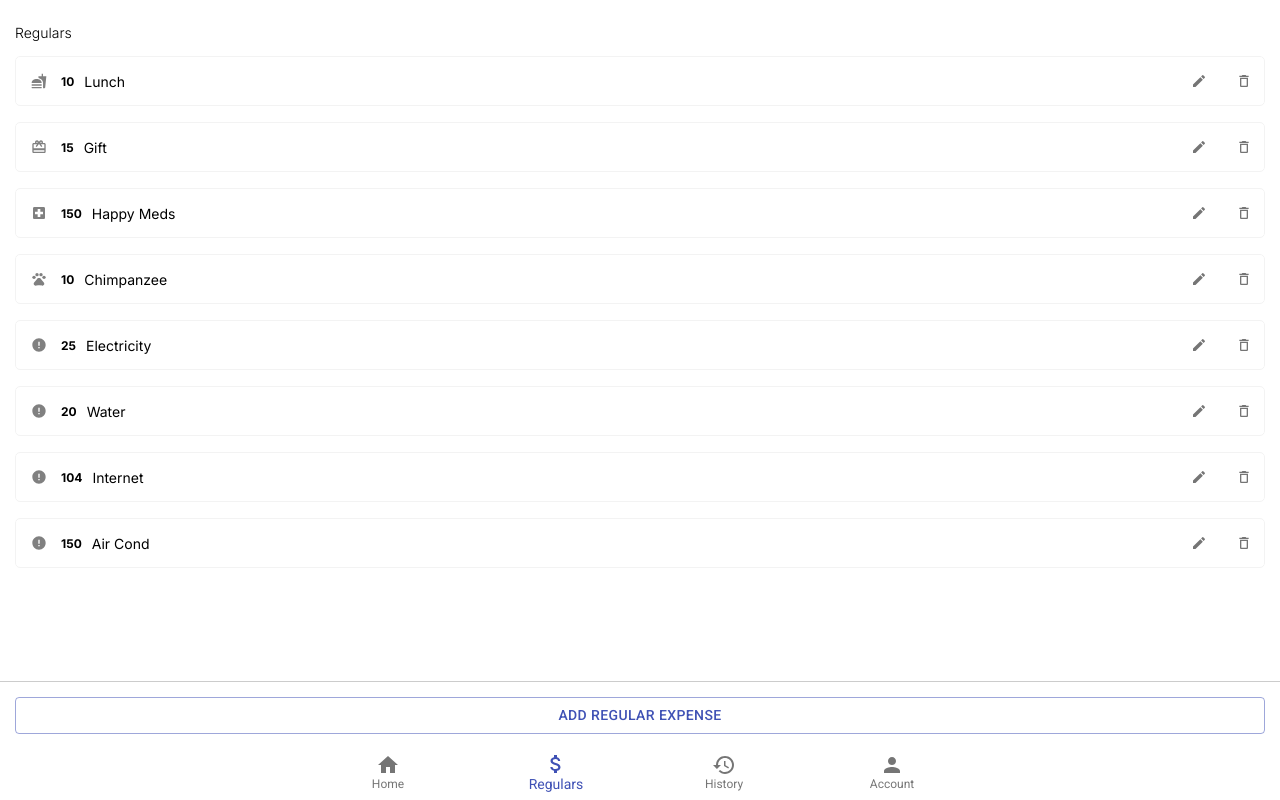
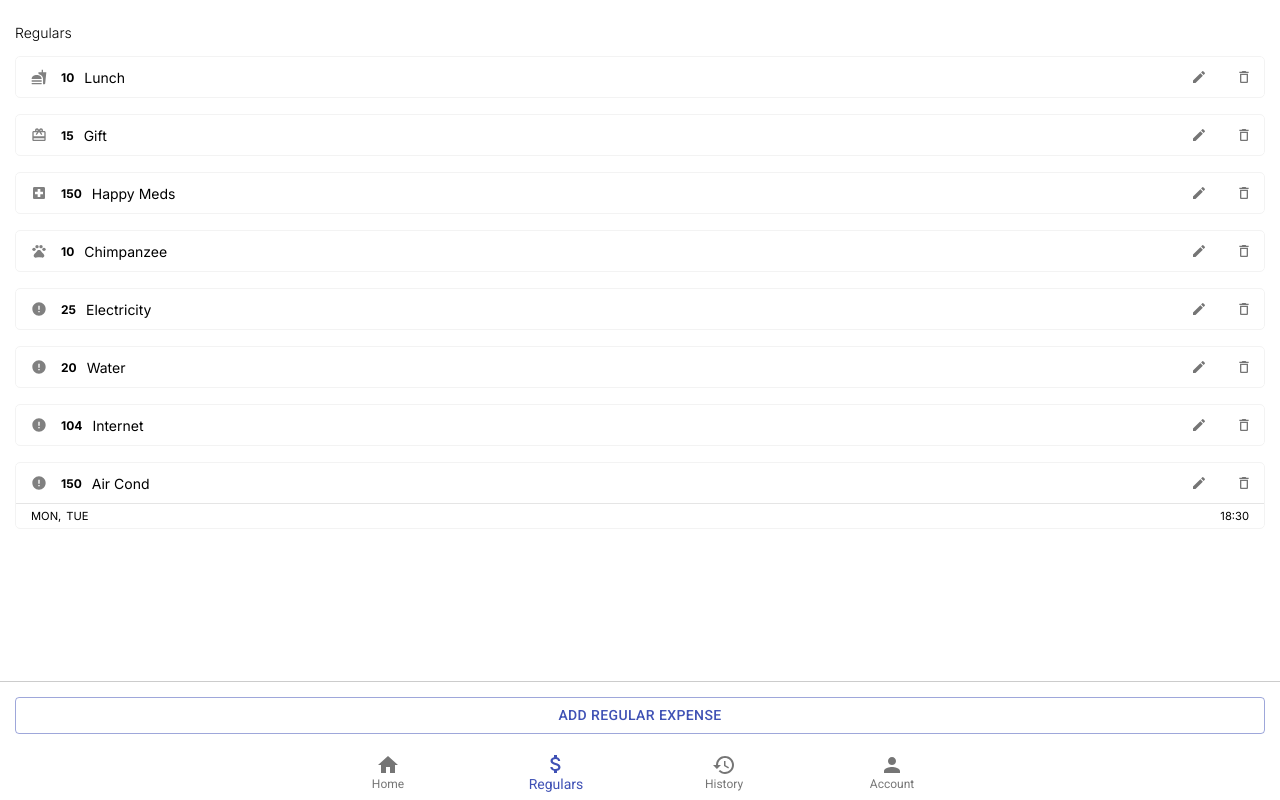
Before and after one commit to rajsaha/lazywallet, a React (Create React App) app: page /regulars in a window 1280 px wide. Built offline with nearby package versions, Linux system fonts and the light colour scheme.

Commit message:
regular expense shows days and time

```diff
--- a/src/components/AddExpense/AddExpense.js
+++ b/src/components/AddExpense/AddExpense.js
@@ -18,7 +18,7 @@ import {Repeat} from '@material-ui/icons';
 import * as Yup from 'yup';
 
 const daysArray = [
-    {value: 'mon', selected: true},
+    {value: 'mon', selected: false},
     {value: 'tue', selected: false},
     {value: 'wed', selected: false},
     {value: 'thu', selected: false},
--- a/src/components/RegularExpense/RegularExpense.js
+++ b/src/components/RegularExpense/RegularExpense.js
@@ -48,10 +48,30 @@ function RegularExpense({
         console.log("Adding expense");
     }
 
+    function getDaysRender(days) {
+        let max = 7;
+        let count = 0;
+        let spans = [];
+        days.forEach((day, index) => {
+            if (day.selected) {
+                spans.push(
+                    <span key={index}>{day.value}</span>
+                )
+                count++;
+            };
+        });
+        // Return if all selected
+        if (count === max) return <span>Everyday</span>
+
+        // Return if some selected
+        return spans;
+    }
+
     return (
         isEditable ?
             // Used in Regulars page
             <div className="regular-expense-container-editable">
+                <div className="top">
                     <div className="details-grid">
                         <div className="expense-icon">
                             <ExpenseIcon icon={data.typeDesc}/>
@@ -72,6 +92,19 @@ function RegularExpense({
                             <DeleteOutlineIcon style={{disabled: isLoading}}/>
                         </IconButton>
                     </div>
+                </div>
+
+                {
+                    data.repeat && data.days ?
+                    <div className="bottom">
+                        <div className="days">
+                            {getDaysRender(data.days)}
+                        </div>
+                        <div className="time">{data.time}</div>
+                    </div>
+                    :
+                    ''
+                }
 
                 {
                     showDeleteDialog ?
--- a/src/components/RegularExpense/RegularExpense.scss
+++ b/src/components/RegularExpense/RegularExpense.scss
@@ -42,10 +42,11 @@
     border: 1px solid #f3f3f3;
     border-radius: 5px;
     margin-bottom: 1rem;
-    height: 50px;
-    max-height: 50px;
+    position: relative;
+    @extend .interFont;
+
+    .top {
         display: flex;
-    position: relative;
 
         .details-grid {
             display: inline-grid;
@@ -67,14 +68,12 @@
             .amount {
                 font-size: 0.75rem;
                 font-weight: bold;
-            @extend .interFont;
                 align-self: center;
             }
 
             .title {
                 margin: 0;
                 align-self: center;
-            @extend .interFont;
                 font-weight: 400;
                 font-size: 0.875rem;
             }
@@ -90,3 +89,31 @@
             }
         }
     }
+
+    .bottom {
+        border-top: 1px solid rgba(0, 0, 0, .1);
+        font-size: 0.7rem;
+        padding: 5px 15px;
+        display: inline-grid;
+        grid-template-columns: 1fr 1fr;
+        width: 100%;
+
+        .days {
+            span {
+                text-transform: uppercase;
+
+                &:not(:last-child) {
+                    margin-right: 5px;
+                }
+
+                &:not(:last-child)::after {
+                    content: ',';
+                }
+            }
+        }
+
+        .time {
+            justify-self: end;
+        }
+    }
+}
--- a/src/helper/dummy-data/dummy-data.service.js
+++ b/src/helper/dummy-data/dummy-data.service.js
@@ -6,7 +6,16 @@ class DummyData {
             title: "Lunch",
             amount: 10,
             repeat: false,
-            time: ''
+            time: '',
+            days: [
+                {value: 'mon', selected: false},
+                {value: 'tue', selected: false},
+                {value: 'wed', selected: false},
+                {value: 'thu', selected: false},
+                {value: 'fri', selected: false},
+                {value: 'sat', selected: false},
+                {value: 'sun', selected: false}
+            ]
         },
         {
             id: 1,
@@ -15,7 +24,16 @@ class DummyData {
             title: "Gift",
             amount: 15,
             repeat: false,
-            time: ''
+            time: '',
+            days: [
+                {value: 'mon', selected: false},
+                {value: 'tue', selected: false},
+                {value: 'wed', selected: false},
+                {value: 'thu', selected: false},
+                {value: 'fri', selected: false},
+                {value: 'sat', selected: false},
+                {value: 'sun', selected: false}
+            ]
         },
         {
             id: 2,
@@ -24,7 +42,16 @@ class DummyData {
             title: "Happy Meds",
             amount: 150,
             repeat: false,
-            time: ''
+            time: '',
+            days: [
+                {value: 'mon', selected: false},
+                {value: 'tue', selected: false},
+                {value: 'wed', selected: false},
+                {value: 'thu', selected: false},
+                {value: 'fri', selected: false},
+                {value: 'sat', selected: false},
+                {value: 'sun', selected: false}
+            ]
         },
         {
             id: 3,
@@ -33,7 +60,16 @@ class DummyData {
             title: "Chimpanzee",
             amount: 10,
             repeat: false,
-            time: ''
+            time: '',
+            days: [
+                {value: 'mon', selected: false},
+                {value: 'tue', selected: false},
+                {value: 'wed', selected: false},
+                {value: 'thu', selected: false},
+                {value: 'fri', selected: false},
+                {value: 'sat', selected: false},
+                {value: 'sun', selected: false}
+            ]
         },
         {
             id: 4,
@@ -42,7 +78,16 @@ class DummyData {
             title: "Electricity",
             amount: 25,
             repeat: false,
-            time: ''
+            time: '',
+            days: [
+                {value: 'mon', selected: false},
+                {value: 'tue', selected: false},
+                {value: 'wed', selected: false},
+                {value: 'thu', selected: false},
+                {value: 'fri', selected: false},
+                {value: 'sat', selected: false},
+                {value: 'sun', selected: false}
+            ]
         },
         {
             id: 5,
@@ -51,7 +96,16 @@ class DummyData {
             title: "Water",
             amount: 20,
             repeat: false,
-            time: ''
+            time: '',
+            days: [
+                {value: 'mon', selected: false},
+                {value: 'tue', selected: false},
+                {value: 'wed', selected: false},
+                {value: 'thu', selected: false},
+                {value: 'fri', selected: false},
+                {value: 'sat', selected: false},
+                {value: 'sun', selected: false}
+            ]
         },
         {
             id: 6,
@@ -60,7 +114,16 @@ class DummyData {
             title: "Internet",
             amount: 104,
             repeat: false,
-            time: ''
+            time: '',
+            days: [
+                {value: 'mon', selected: false},
+                {value: 'tue', selected: false},
+                {value: 'wed', selected: false},
+                {value: 'thu', selected: false},
+                {value: 'fri', selected: false},
+                {value: 'sat', selected: false},
+                {value: 'sun', selected: false}
+            ]
         },
         {
             id: 7,
@@ -69,7 +132,16 @@ class DummyData {
             title: "Air Cond",
             amount: 150,
             repeat: true,
-            time: '18:30'
+            time: '18:30',
+            days: [
+                {value: 'mon', selected: true},
+                {value: 'tue', selected: true},
+                {value: 'wed', selected: false},
+                {value: 'thu', selected: false},
+                {value: 'fri', selected: false},
+                {value: 'sat', selected: false},
+                {value: 'sun', selected: false}
+            ]
         }
     ];
 
```
Also changed, not shown: 1 other file (tests, documents, lock files or other folders). Lines whose indentation alone changed are shown as unchanged.
